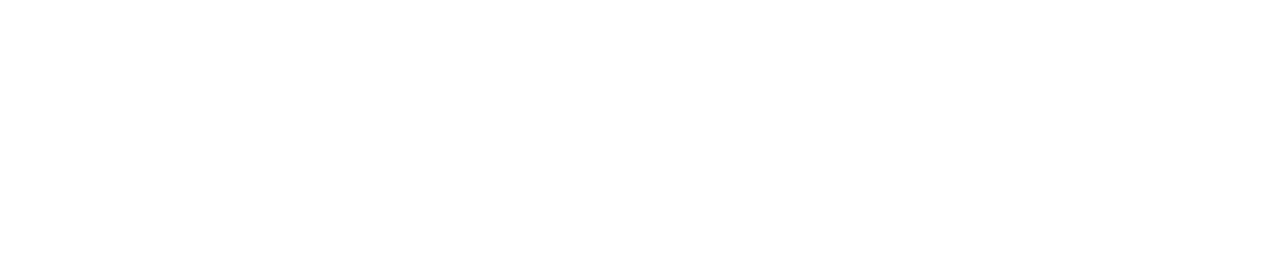
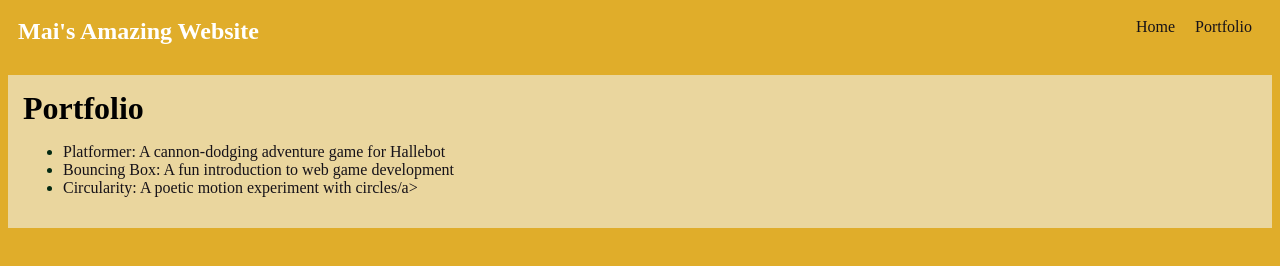
Before and after one commit to Mai-Leilah/Mai-Leilah.github.io, a plain HTML site: page portfolio.html in a window 1280 px wide. Drawn offline with Linux system fonts and the light colour scheme.

Commit message:
add index. html and css files

```diff
--- a/portfolio.html
+++ b/portfolio.html
@@ -0,0 +1,40 @@
+<!DOCTYPE html>
+<html>
+    <head>
+        <title>My Awesome Website</title>
+        <link rel="stylesheet" href="style.css">
+    </head>
+
+    <body>
+        <div id="all contents">
+<nav>
+<h1>Mai's Amazing Website</h1>
+<ul id="nav-ul">
+    <li class="nav-li">
+        <a href="index.html">Home</a>
+    </li>
+    <li class="nav-li">
+<a href="portfolio.html">Portfolio</a>
+    </li>
+</ul>
+</nav>
+
+<main>
+<div class="content">
+    <h1>Portfolio</h1>
+    <ul id="Portfolio">
+<li>
+    <a href="fsd-projects/platformer/">Platformer: A cannon-dodging adventure game for Hallebot</a>
+</li>
+<li>
+    <a href="fsd-projects/bouncing-box/">Bouncing Box: A fun introduction to web game development</a>
+</li>
+<li>
+    <a href="fsd-projects/circularity/">Circularity: A poetic motion experiment with circles/a>
+</li>
+    </ul>
+</div>
+</main>
+        </div>
+    </body>
+</html>
--- a/style.css
+++ b/style.css
@@ -74,3 +74,12 @@ main {
 h2, h3 {
     margin: 0px;
 }
+
+.content h1 {
+   color: black;
+}
+
+#portfolio {
+    list-style-type: none;
+    padding-left: ;
+}
```
